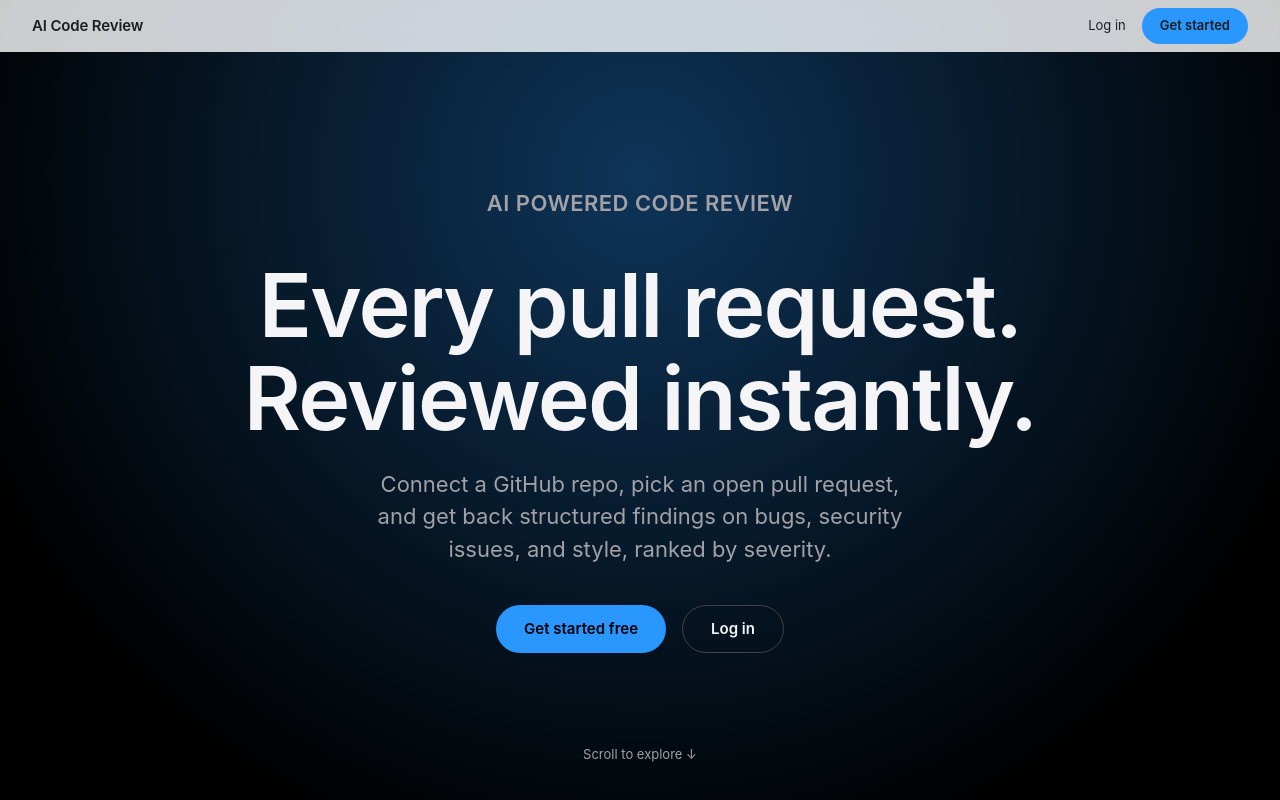
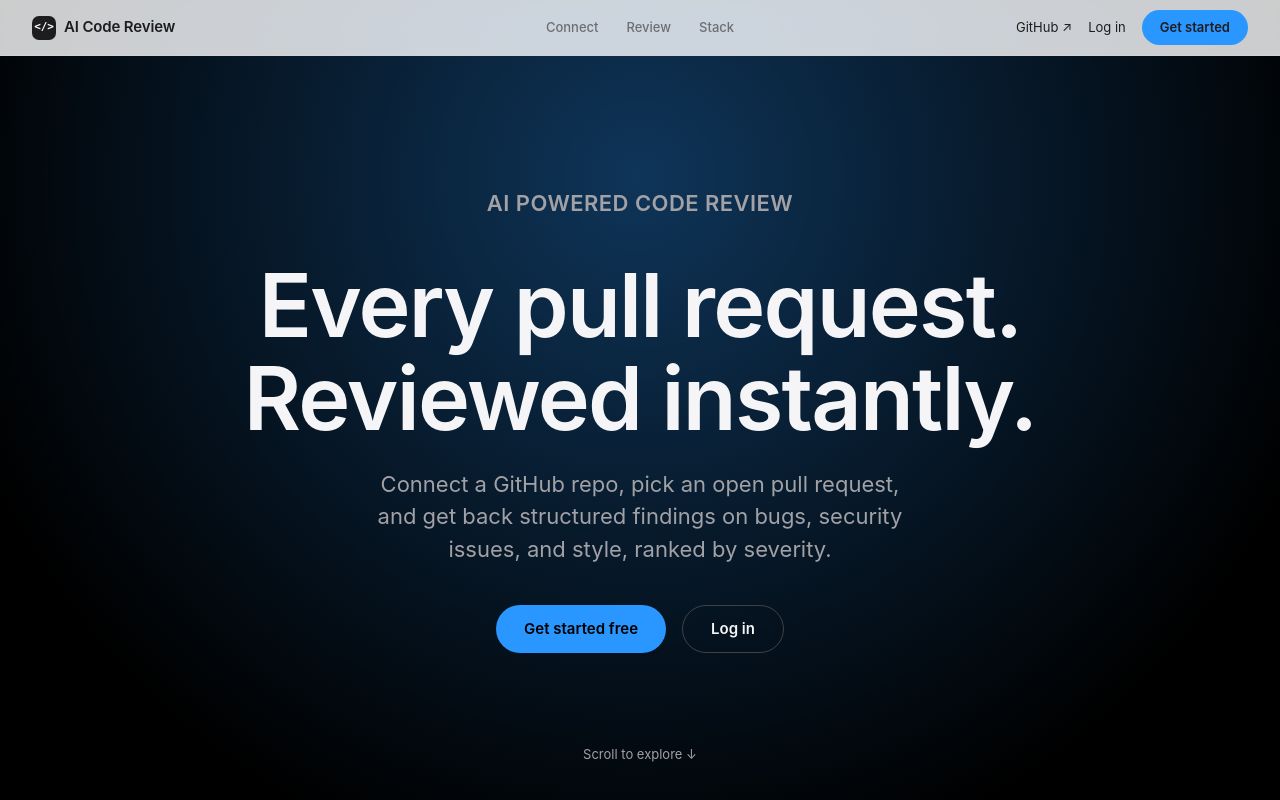
Before and after one commit to ApparentlyTejas/ai-code-review-assistant, a React (Vite) app in the folder frontend/: page / in a window 1280 px wide. Shown: the top 800 px of the page. Built offline with nearby package versions, Linux system fonts and the light colour scheme.

Commit message:
Redesign landing nav with logo mark, anchor links, and GitHub link

```diff
--- a/frontend/src/index.css
+++ b/frontend/src/index.css
@@ -25,6 +25,10 @@
 
 * {
   box-sizing: border-box;
+}
+
+html {
+  scroll-behavior: smooth;
 }
 
 body {
@@ -322,19 +326,64 @@ pre {
   left: 0;
   right: 0;
   z-index: 50;
-  display: flex;
-  justify-content: space-between;
+  display: grid;
+  grid-template-columns: 1fr auto 1fr;
   align-items: center;
   padding: 0 32px;
-  height: 52px;
+  height: 56px;
   background: rgba(255, 255, 255, 0.8);
   backdrop-filter: saturate(180%) blur(20px);
+  border-bottom: 1px solid var(--border);
+}
+
+.landing-nav-links {
+  justify-self: end;
 }
 
 .landing-nav-brand {
+  display: flex;
+  align-items: center;
+  gap: 8px;
   font-weight: 600;
   font-size: 15px;
   letter-spacing: -0.01em;
+}
+
+.logo-mark {
+  display: inline-flex;
+  align-items: center;
+  justify-content: center;
+  width: 24px;
+  height: 24px;
+  border-radius: 7px;
+  background: var(--text);
+  color: #fff;
+  font-family: var(--mono);
+  font-size: 11px;
+  font-weight: 700;
+}
+
+.landing-nav-center {
+  display: flex;
+  gap: 28px;
+  align-items: center;
+}
+
+.landing-nav-center a {
+  color: var(--text-secondary);
+  font-size: 13px;
+  font-weight: 500;
+  transition: color 0.15s ease;
+}
+
+.landing-nav-center a:hover {
+  color: var(--text);
+}
+
+@media (max-width: 720px) {
+  .landing-nav-center {
+    display: none;
+  }
 }
 
 .landing-nav-links {
@@ -465,6 +514,7 @@ pre {
   max-width: 1080px;
   margin: 0 auto;
   text-align: center;
+  scroll-margin-top: 56px;
 }
 
 .section-eyebrow {
--- a/frontend/src/pages/Landing.tsx
+++ b/frontend/src/pages/Landing.tsx
@@ -18,8 +18,19 @@ export function Landing() {
   return (
     <motion.div className="landing" exit={{ opacity: 0 }} transition={{ duration: 0.25 }}>
       <nav className="landing-nav">
-        <span className="landing-nav-brand">AI Code Review</span>
+        <span className="landing-nav-brand">
+          <span className="logo-mark">{"</>"}</span>
+          AI Code Review
+        </span>
+        <div className="landing-nav-center">
+          <a href="#connect">Connect</a>
+          <a href="#review">Review</a>
+          <a href="#stack">Stack</a>
+        </div>
         <div className="landing-nav-links">
+          <a href="https://github.com/ApparentlyTejas/ai-code-review-assistant" target="_blank" rel="noreferrer">
+            GitHub ↗
+          </a>
           {user ? (
             <Link to="/projects" className="btn-pill" style={{ padding: "8px 18px", fontSize: 13 }}>
               Dashboard
@@ -85,7 +96,7 @@ export function Landing() {
         </motion.div>
       </div>
 
-      <section className="section">
+      <section className="section" id="connect">
         <ScrollReveal>
           <p className="section-eyebrow">CONNECT</p>
           <h2>Your repo, connected safely.</h2>
@@ -125,7 +136,7 @@ export function Landing() {
         </div>
       </section>
 
-      <section className="section section-dark">
+      <section className="section section-dark" id="review">
         <ScrollReveal>
           <p className="section-eyebrow">REVIEW</p>
           <h2>Findings that read like a real review.</h2>
@@ -162,7 +173,7 @@ export function Landing() {
         </ScrollReveal>
       </section>
 
-      <section className="section">
+      <section className="section" id="stack">
         <ScrollReveal>
           <p className="section-eyebrow">STACK</p>
           <h2>The stack behind it.</h2>
```
